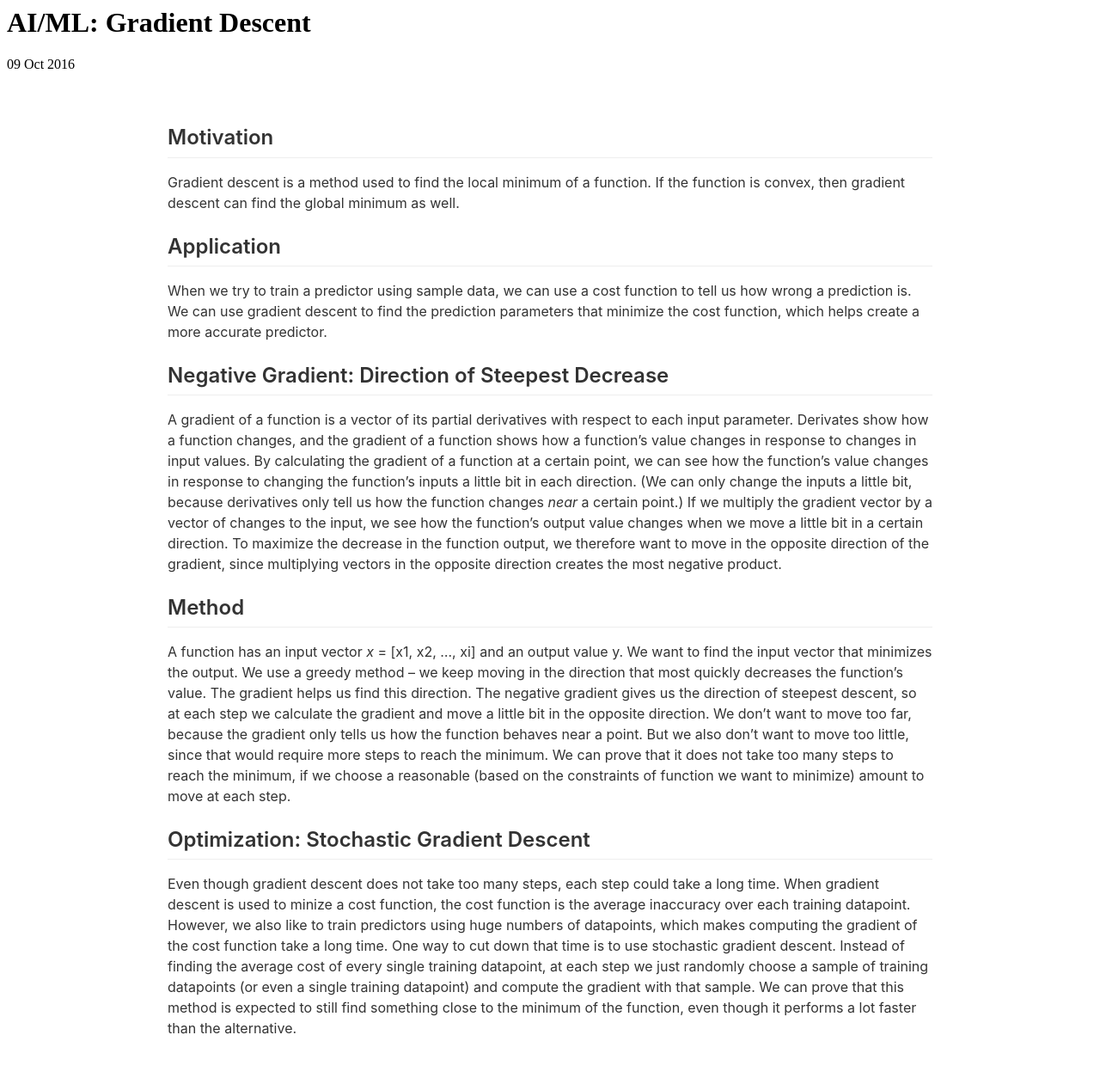
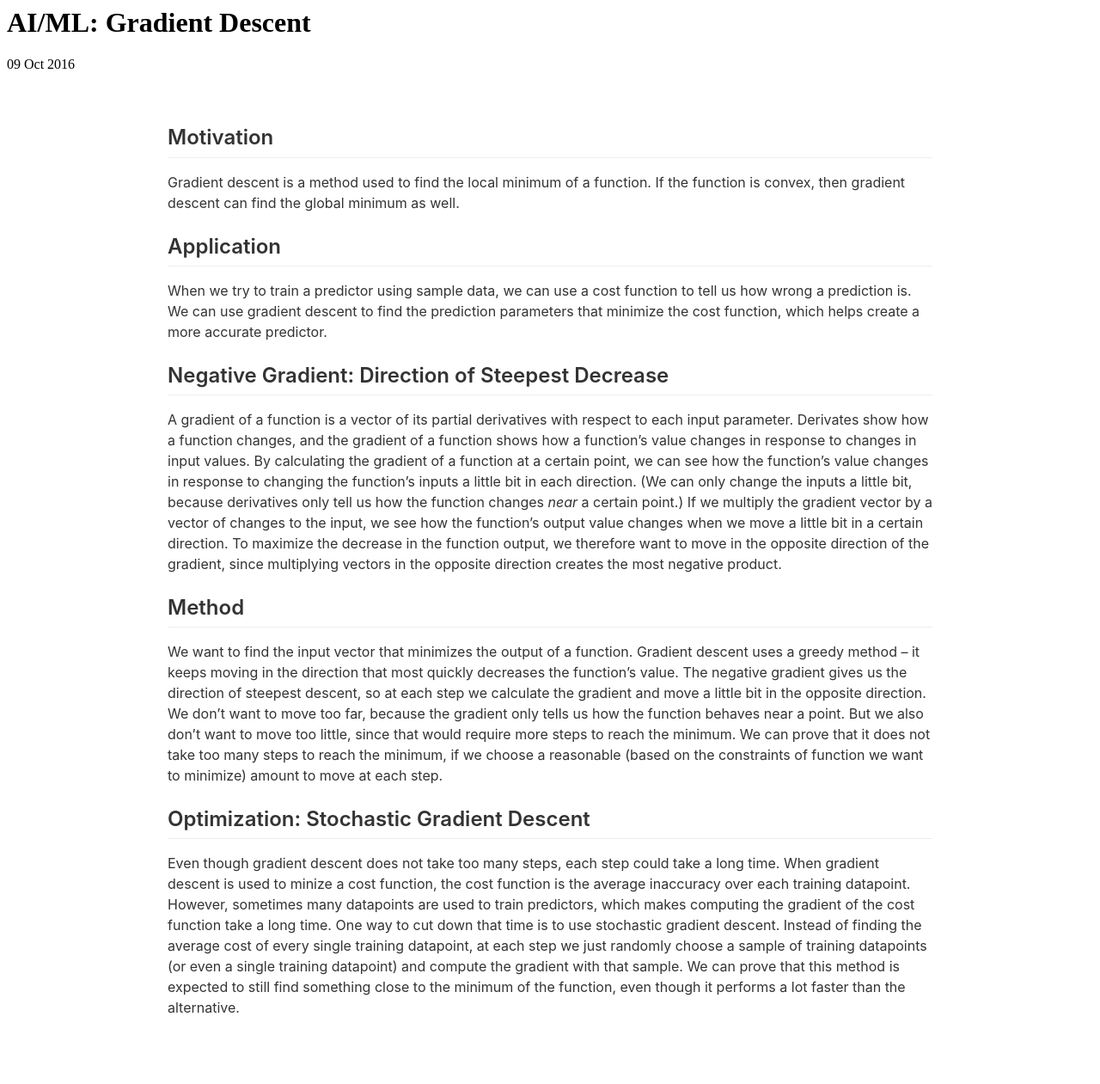
Before and after one commit to cchen23/cchen23.githhub.io, a Jekyll site: the page built from _posts/2016-10-09-gradient-descent.md, in a window 1280 px wide. Shown: the whole page at 86% size. Built offline with Jekyll 4.4.1, drawn with Linux system fonts in a browser that asks for light colours; after the commit the page ends 1237 px from its top, so only the background shows below that.

Commit message:
Update 2016-10-09-gradient-descent.md

```diff
--- a/_posts/2016-10-09-gradient-descent.md
+++ b/_posts/2016-10-09-gradient-descent.md
@@ -15,7 +15,7 @@ When we try to train a predictor using sample data, we can use a cost function t
 A gradient of a function is a vector of its partial derivatives with respect to each input parameter. Derivates show how a function changes, and the gradient of a function shows how a function's value changes in response to changes in input values. By calculating the gradient of a function at a certain point, we can see how the function's value changes in response to changing the function's inputs a little bit in each direction. (We can only change the inputs a little bit, because derivatives only tell us how the function changes *near* a certain point.) If we multiply the gradient vector by a vector of changes to the input, we see how the function's output value changes when we move a little bit in a certain direction. To maximize the decrease in the function output, we therefore want to move in the opposite direction of the gradient, since multiplying vectors in the opposite direction creates the most negative product.
 
 ## Method
-A function has an input vector *x* = [x1, x2, ..., xi] and an output value y. We want to find the input vector that minimizes the output. We use a greedy method -- we keep moving in the direction that most quickly decreases the function's value. The gradient helps us find this direction. The negative gradient gives us the direction of steepest descent, so at each step we calculate the gradient and move a little bit in the opposite direction. We don't want to move too far, because the gradient only tells us how the function behaves near a point. But we also don't want to move too little, since that would require more steps to reach the minimum. We can prove that it does not take too many steps to reach the minimum, if we choose a reasonable (based on the constraints of function we want to minimize) amount to move at each step.
+We want to find the input vector that minimizes the output of a function. Gradient descent uses a greedy method -- it keeps moving in the direction that most quickly decreases the function's value. The negative gradient gives us the direction of steepest descent, so at each step we calculate the gradient and move a little bit in the opposite direction. We don't want to move too far, because the gradient only tells us how the function behaves near a point. But we also don't want to move too little, since that would require more steps to reach the minimum. We can prove that it does not take too many steps to reach the minimum, if we choose a reasonable (based on the constraints of function we want to minimize) amount to move at each step.
 
 ## Optimization: Stochastic Gradient Descent
-Even though gradient descent does not take too many steps, each step could take a long time. When gradient descent is used to minize a cost function, the cost function is the average inaccuracy over each training datapoint. However, we also like to train predictors using huge numbers of datapoints, which makes computing the gradient of the cost function take a long time. One way to cut down that time is to use stochastic gradient descent. Instead of finding the average cost of every single training datapoint, at each step we just randomly choose a sample of training datapoints (or even a single training datapoint) and compute the gradient with that sample. We can prove that this method is expected to still find something close to the minimum of the function, even though it performs a lot faster than the alternative.
+Even though gradient descent does not take too many steps, each step could take a long time. When gradient descent is used to minize a cost function, the cost function is the average inaccuracy over each training datapoint. However, sometimes many datapoints are used to train predictors, which makes computing the gradient of the cost function take a long time. One way to cut down that time is to use stochastic gradient descent. Instead of finding the average cost of every single training datapoint, at each step we just randomly choose a sample of training datapoints (or even a single training datapoint) and compute the gradient with that sample. We can prove that this method is expected to still find something close to the minimum of the function, even though it performs a lot faster than the alternative.
```
